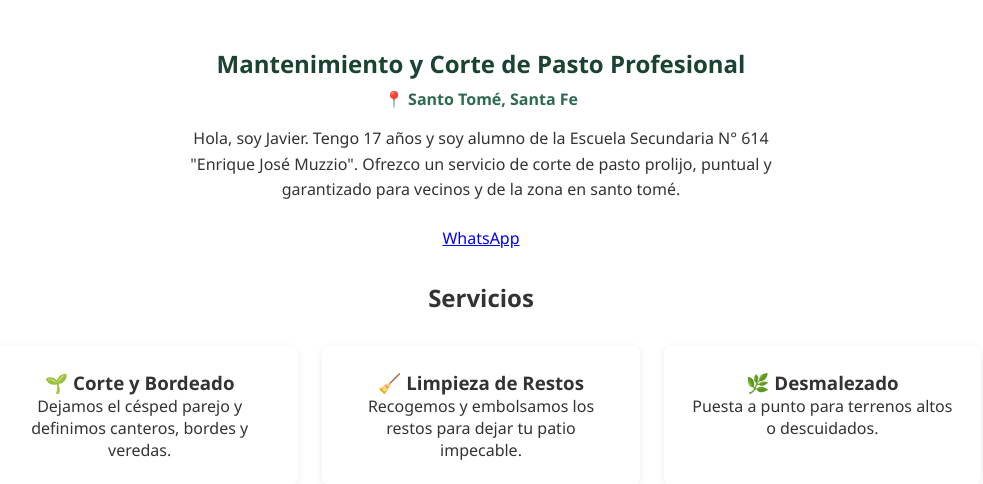
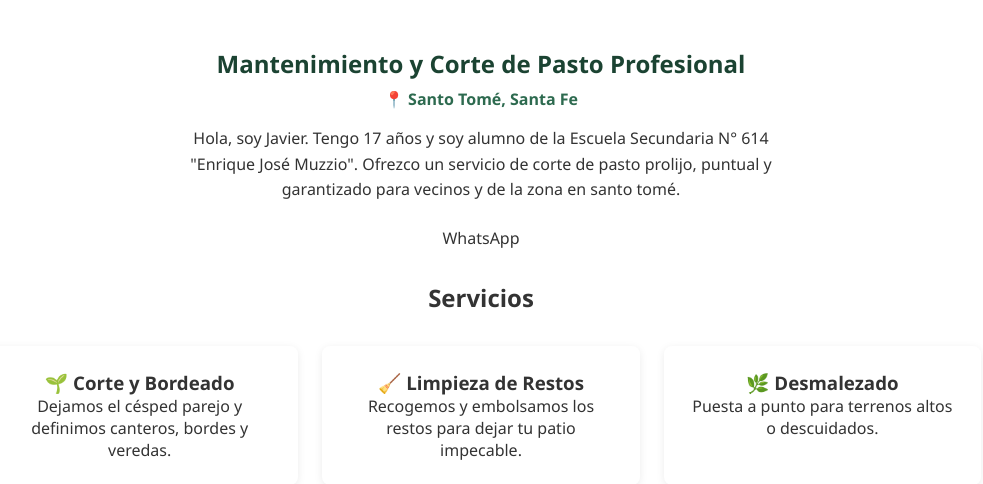
Before and after one commit to javiermnds/corte-pasto-javi, a Django app: page / in a window 1280 px wide. Shown: the part 66-550 px from the top of the page, without its empty margins (159-1142 px from the left). Run offline with Django 5.2, Linux system fonts and the light colour scheme; data comes from the database, SQL or seed files in the repository.

Commit message:
Update inicio.html

```diff
--- a/portal/templates/portal/inicio.html
+++ b/portal/templates/portal/inicio.html
@@ -8,7 +8,6 @@
         Hola, soy Javier. Tengo 17 años y soy alumno de la Escuela Secundaria N° 614 "Enrique José Muzzio".
         Ofrezco un servicio de corte de pasto prolijo, puntual y garantizado para vecinos y de la zona en santo tomé.
     </p>
-    <a href="https://wa.me/5493425191340" class="btn btn-success d-none d-md-inline-block">
   <i class="bi bi-whatsapp"></i> WhatsApp
 </a>
 
```
